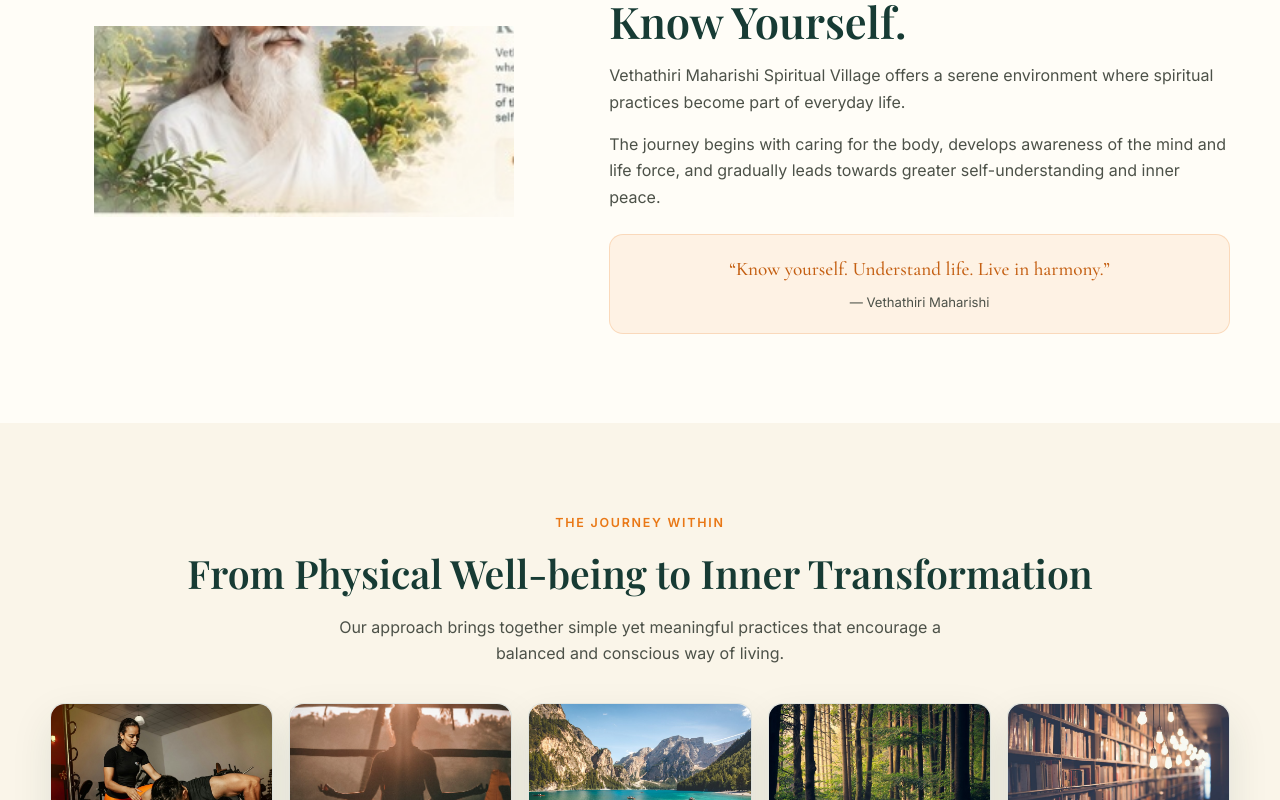
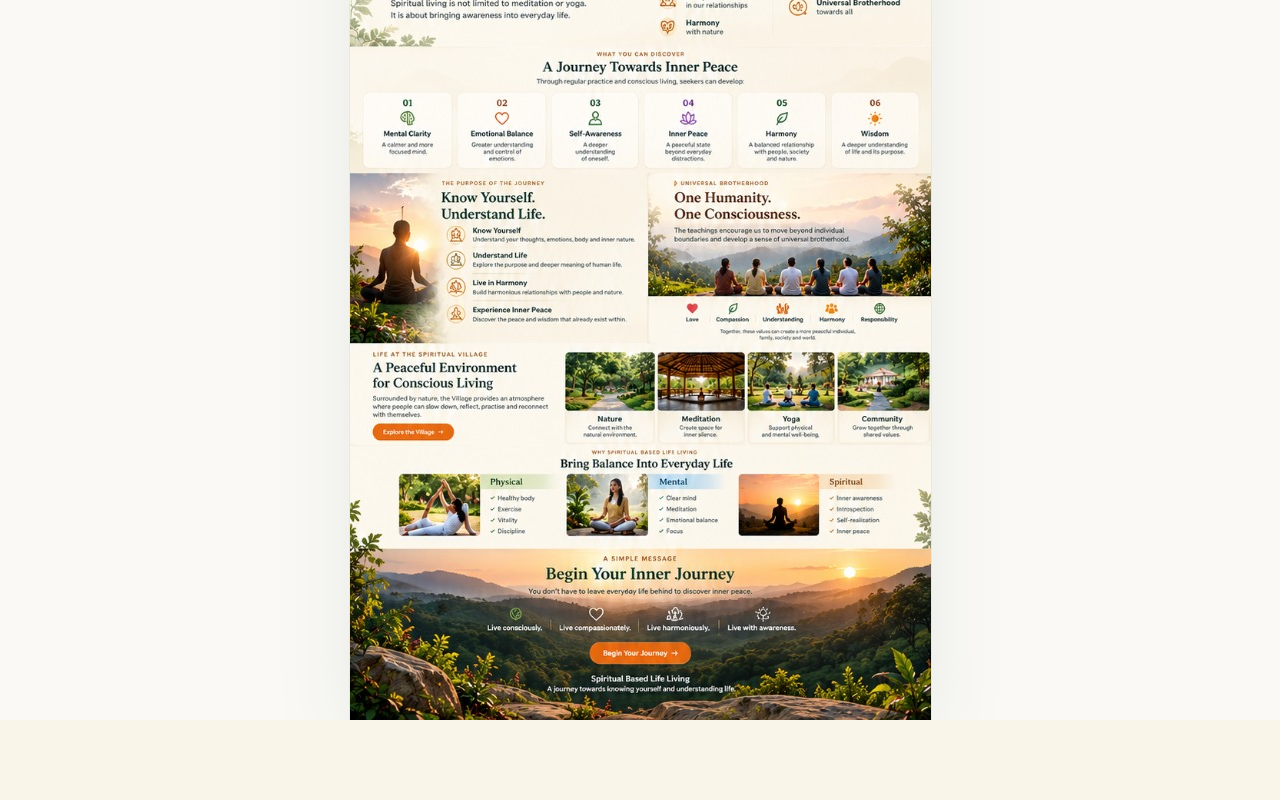
Before and after one commit to Deepankarthikeyan/SVTnew, a React (Vite) app: page / in a window 1280 px wide. Shown: the part 880-1680 px from the top of the page. After the commit the page ends 1600 px from the top, so only its background shows below. Built offline with nearby package versions, Linux system fonts and the light colour scheme.

Commit message:
Show reference-full.jpg in React with hotspot overlays
Default app renders the exact reference artwork as one image (581×1600)
inside MockupExactPage; section anchors and Enquire hotspots only.

Co-authored-by: Deepankarthikeyan <Deepankarthikeyan@users.noreply.github.com>

```diff
--- a/index.html
+++ b/index.html
@@ -15,14 +15,15 @@
       content="Spiritual Based Life Living — Know Yourself, Understand Life, Live in Harmony."
     />
     <meta property="og:type" content="website" />
-    <meta property="og:image" content="/images/hero-valley.jpg" />
+    <meta property="og:image" content="/mockup/reference-full.jpg" />
     <link rel="preconnect" href="https://fonts.googleapis.com" />
     <link rel="preconnect" href="https://fonts.gstatic.com" crossorigin />
     <link
       href="https://fonts.googleapis.com/css2?family=Cormorant+Garamond:wght@500;600;700&family=Inter:wght@400;500;600&family=Playfair+Display:wght@500;600;700&display=swap"
       rel="stylesheet"
     />
-    <link rel="preload" as="image" href="/images/ref/hero-scene.jpg" fetchpriority="high" />
+    <link rel="preload" as="image" href="/mockup/reference-full.jpg" fetchpriority="high" />
+    <link rel="icon" type="image/png" href="/mockup/logo-crop.png" />
   </head>
   <body>
     <div id="root"></div>
--- a/src/App.tsx
+++ b/src/App.tsx
@@ -1,44 +1,14 @@
-import { Navbar } from './components/Navbar'
-import { ScrollProgress } from './components/ScrollProgress'
-import { Footer } from './components/Footer'
-import { AboutSection } from './components/sections/AboutSection'
-import { BalanceSection } from './components/sections/BalanceSection'
-import { BrotherhoodSection } from './components/sections/BrotherhoodSection'
-import { DimensionsSection } from './components/sections/DimensionsSection'
-import { FinalCTASection } from './components/sections/FinalCTASection'
-import { HeroSection } from './components/sections/HeroSection'
-import { JourneySection } from './components/sections/JourneySection'
-import { LifestyleSection } from './components/sections/LifestyleSection'
-import { PracticeSection } from './components/sections/PracticeSection'
-import { PurposeSection } from './components/sections/PurposeSection'
-import { VillageSection } from './components/sections/VillageSection'
+import { MockupExactPage } from './components/MockupExactPage'
 import { EnquireProvider } from './context/EnquireContext'
-import { sectionIds } from './data/content'
-import { useActiveSection } from './hooks/useActiveSection'
 
+/**
+ * Renders the supplied reference artwork (reference-full.jpg) pixel-for-pixel in React,
+ * with invisible hotspots for Enquire and section scroll targets.
+ */
 function App() {
-  const activeSection = useActiveSection([...sectionIds])
-
   return (
     <EnquireProvider>
-      <div className="page">
-        <ScrollProgress />
-        <Navbar activeSection={activeSection} />
-        <main>
-          <HeroSection />
-          <AboutSection />
-          <PracticeSection />
-          <DimensionsSection />
-          <LifestyleSection />
-          <JourneySection />
-          <PurposeSection />
-          <BrotherhoodSection />
-          <VillageSection />
-          <BalanceSection />
-          <FinalCTASection />
-        </main>
-        <Footer />
-      </div>
+      <MockupExactPage />
     </EnquireProvider>
   )
 }
--- a/src/components/MockupExactPage.tsx
+++ b/src/components/MockupExactPage.tsx
@@ -1,19 +1,24 @@
 import { useEnquire } from '../context/EnquireContext'
 
-const SLICES = [
-  { id: 'home', src: '/mockup/slice-00-hero.jpg', alt: 'Hero — Spiritual Based Life Living' },
-  { id: 'about', src: '/mockup/slice-01-about.jpg', alt: 'About — Live Better. Think Deeper. Know Yourself.' },
-  { id: 'journey', src: '/mockup/slice-02-journey.jpg', alt: 'The Journey Within — practices' },
-  { id: 'dimensions', src: '/mockup/slice-03-dimensions.jpg', alt: 'Five Dimensions of Conscious Living' },
-  { id: 'lifestyle', src: '/mockup/slice-04-lifestyle.jpg', alt: 'More Than a Practice. A Way of Life.' },
-  { id: 'peace', src: '/mockup/slice-05-peace.jpg', alt: 'A Journey Towards Inner Peace' },
-  { id: 'purpose', src: '/mockup/slice-06-purpose.jpg', alt: 'Purpose and Universal Brotherhood' },
-  { id: 'village', src: '/mockup/slice-07-village.jpg', alt: 'Life at the Spiritual Village' },
-  { id: 'balance', src: '/mockup/slice-08-balance.jpg', alt: 'Bring Balance Into Everyday Life' },
-  { id: 'contact', src: '/mockup/slice-09-cta.jpg', alt: 'Begin Your Inner Journey' },
+/** Native dimensions of public/mockup/reference-full.jpg */
+const MOCKUP_WIDTH = 581
+const MOCKUP_HEIGHT = 1600
+
+/** Scroll targets aligned to the full-page reference artwork */
+const SECTION_ANCHORS = [
+  { id: 'home', top: 0 },
+  { id: 'about', top: 18.9 },
+  { id: 'journey', top: 26.8 },
+  { id: 'dimensions', top: 34.1 },
+  { id: 'lifestyle', top: 41.6 },
+  { id: 'peace', top: 47.1 },
+  { id: 'purpose', top: 53.4 },
+  { id: 'brotherhood', top: 53.4 },
+  { id: 'village', top: 62.8 },
+  { id: 'balance', top: 70.9 },
+  { id: 'contact', top: 77.8 },
 ]
 
-/** Invisible hit areas (% of full 581×1600 mockup) for key CTAs only */
 type Hotspot =
   | {
       label: string
@@ -43,27 +48,42 @@ const HOTSPOTS: Hotspot[] = [
 export function MockupExactPage() {
   const { openEnquire } = useEnquire()
 
+  function scrollToSection(hash: string) {
+    const el = document.querySelector(hash)
+    el?.scrollIntoView({ behavior: 'smooth', block: 'start' })
+  }
+
   return (
     <div className="exact-mockup">
       <a className="skip-link" href="#about">Skip to content</a>
 
       <div className="exact-mockup__frame">
-        <div className="exact-mockup__stack" aria-label="Vethathiri Maharishi Spiritual Village">
-          {SLICES.map((slice, index) => (
-            <img
-              key={slice.id}
-              id={slice.id}
-              className="exact-mockup__slice"
-              src={slice.src}
-              alt={slice.alt}
-              width={581}
-              loading={index === 0 ? 'eager' : 'lazy'}
-              decoding="async"
-              fetchPriority={index === 0 ? 'high' : undefined}
+        <div
+          className="exact-mockup__canvas"
+          style={{ aspectRatio: `${MOCKUP_WIDTH} / ${MOCKUP_HEIGHT}` }}
+        >
+          <img
+            id="home"
+            className="exact-mockup__full"
+            src="/mockup/reference-full.jpg"
+            alt="Vethathiri Maharishi Spiritual Village — Spiritual Based Life Living (full design)"
+            width={MOCKUP_WIDTH}
+            height={MOCKUP_HEIGHT}
+            loading="eager"
+            decoding="async"
+            fetchPriority="high"
+          />
+
+          {SECTION_ANCHORS.map((anchor) => (
+            <span
+              key={anchor.id}
+              id={anchor.id}
+              className="exact-mockup__anchor"
+              style={{ top: `${anchor.top}%` }}
             />
           ))}
 
-          <div className="exact-mockup__hotspots" aria-hidden={false}>
+          <div className="exact-mockup__hotspots">
             {HOTSPOTS.map((spot) => (
               <button
                 key={spot.label}
@@ -78,9 +98,7 @@ export function MockupExactPage() {
                 aria-label={spot.label}
                 onClick={() => {
                   if ('action' in spot && spot.action === 'enquire') openEnquire()
-                  else if ('href' in spot) {
-                    document.querySelector(spot.href)?.scrollIntoView({ behavior: 'smooth' })
-                  }
+                  else if ('href' in spot) scrollToSection(spot.href)
                 }}
               />
             ))}
@@ -89,7 +107,7 @@ export function MockupExactPage() {
       </div>
 
       <nav className="exact-mockup__nav-fallback" aria-label="Section navigation">
-        {SLICES.map((s) => (
+        {SECTION_ANCHORS.map((s) => (
           <a key={s.id} href={`#${s.id}`}>{s.id}</a>
         ))}
       </nav>
--- a/src/index.css
+++ b/src/index.css
@@ -1206,3 +1206,164 @@ button {
     transform: none;
   }
 }
+
+/* —— Reference mockup (reference-full.jpg) —— */
+.exact-mockup {
+  min-height: 100vh;
+  background: #faf9f6;
+}
+
+.skip-link {
+  position: absolute;
+  left: -9999px;
+  top: 0;
+  z-index: 999;
+  padding: 0.5rem 1rem;
+  background: var(--orange);
+  color: #fff;
+}
+
+.skip-link:focus {
+  left: 0;
+}
+
+.exact-mockup__frame {
+  width: min(100%, 581px);
+  margin-inline: auto;
+  box-shadow: 0 0 0 1px rgba(0, 0, 0, 0.04), 0 24px 80px rgba(27, 67, 50, 0.08);
+}
+
+.exact-mockup__canvas {
+  position: relative;
+  width: 100%;
+  line-height: 0;
+}
+
+.exact-mockup__full {
+  display: block;
+  width: 100%;
+  height: auto;
+  margin: 0;
+}
+
+.exact-mockup__anchor {
+  position: absolute;
+  left: 0;
+  width: 1px;
+  height: 1px;
+  pointer-events: none;
+  scroll-margin-top: 1rem;
+}
+
+.exact-mockup__hotspots {
+  position: absolute;
+  inset: 0;
+  pointer-events: none;
+}
+
+.exact-mockup__hotspot {
+  position: absolute;
+  pointer-events: auto;
+  border: 0;
+  padding: 0;
+  margin: 0;
+  background: transparent;
+  cursor: pointer;
+}
+
+.exact-mockup__hotspot:focus-visible {
+  outline: 2px solid var(--orange);
+  outline-offset: 2px;
+}
+
+.exact-mockup__nav-fallback {
+  position: absolute;
+  width: 1px;
+  height: 1px;
+  padding: 0;
+  margin: -1px;
+  overflow: hidden;
+  clip: rect(0, 0, 0, 0);
+  white-space: nowrap;
+  border: 0;
+}
+
+.modal {
+  position: fixed;
+  inset: 0;
+  z-index: 200;
+  display: grid;
+  place-items: center;
+  padding: 1rem;
+}
+
+.modal__backdrop {
+  position: absolute;
+  inset: 0;
+  border: 0;
+  background: rgba(23, 59, 52, 0.55);
+  cursor: pointer;
+}
+
+.modal__panel {
+  position: relative;
+  width: min(480px, 100%);
+  background: var(--bg-card);
+  border-radius: calc(var(--radius) + 4px);
+  padding: 1.5rem 1.35rem 1.35rem;
+  box-shadow: 0 24px 60px rgba(0, 0, 0, 0.2);
+}
+
+.modal__panel h2 {
+  margin: 0 0 0.35rem;
+  font-family: var(--font-display);
+  color: var(--heading);
+}
+
+.modal__lead {
+  margin: 0 0 1rem;
+  font-size: 0.92rem;
+}
+
+.modal__close {
+  position: absolute;
+  top: 0.85rem;
+  right: 0.85rem;
+  border: 0;
+  background: transparent;
+  cursor: pointer;
+}
+
+.enquire-form {
+  display: grid;
+  gap: 0.85rem;
+}
+
+.enquire-form label {
+  display: grid;
+  gap: 0.35rem;
+  font-size: 0.86rem;
+  font-weight: 500;
+  color: var(--heading);
+}
+
+.enquire-form input,
+.enquire-form textarea {
+  border: 1px solid var(--line);
+  border-radius: 10px;
+  padding: 0.65rem 0.75rem;
+  font: inherit;
+}
+
+.field-error {
+  color: #b42318;
+  font-size: 0.78rem;
+}
+
+.optional {
+  font-weight: 400;
+}
+
+.btn--block {
+  width: 100%;
+}
```
